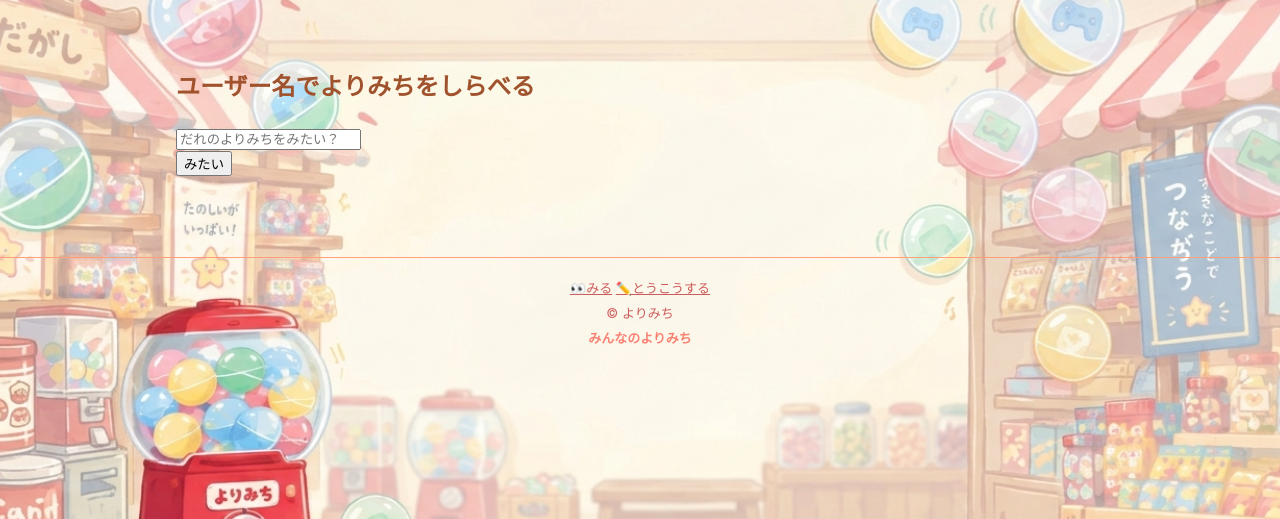
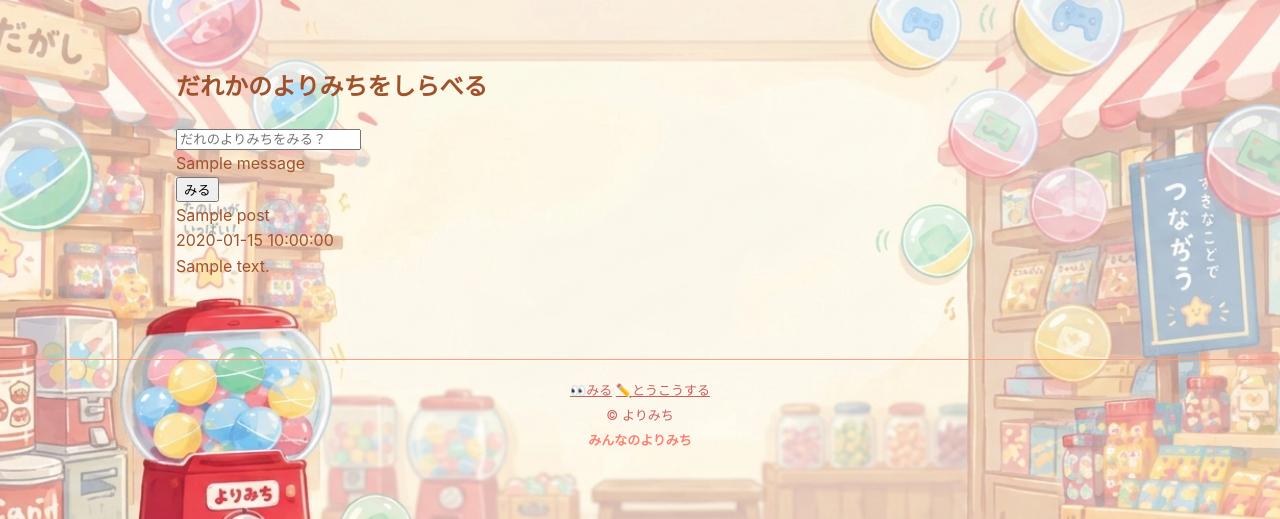
Before and after one commit to E-team-RT/E-team-Hackathon, a Flask app: template SNSApp/templates/post/posts.html in a window 1280 px wide. Shown: the part 74-593 px from the top of the page. Run offline with Flask 2, Linux system fonts and the light colour scheme; the template is opened without the code that fills it: most values are stand-ins (such as "Sample title", 1, 10 or a date in 2020); one stand-in notice (Sample message) is shown; some libraries are stand-ins or nearby versions.

Commit message:
バックエンド完成

```diff
--- a/SNSApp/app.py
+++ b/SNSApp/app.py
@@ -5,7 +5,7 @@ import hashlib
 import uuid
 import re
 import os
-import datetime
+# import datetime
 import time
 
 from models import User , Post, Comment
@@ -236,24 +236,29 @@ TARGET_TIME = "21:00:00"  # 時:分:秒（24時間表記）
 def rock_view():
     return redirect(url_for('rock_view'))
 
+# 動作確認用みるページの表示
+@app.route('/posts', methods=['GET'])
+def posts_view_b():
+    return render_template('post/posts.html')
+
 # ユーザー名で投稿検索
 @app.route('/username_search', methods=['POST'])
 def posts_search_by_name():
-    user_id = session.get('user_id')
-    if user_id is None:
-        return redirect(url_for('login_view'))
+    # user_id = session.get('user_id')
+    # if user_id is None:
+        # return redirect(url_for('login_view'))
     name = request.form.get('username_search', '').strip()
     if name == '':
         flash('ともだちのなまえが空です', 'error')
-        return redirect(url_for('home'))
+        return redirect(url_for('posts_view_b'))
     target_user_id = User.get_id_by_name(name)
     if target_user_id is None:
         flash('ともだちがみつかりません', 'error')
-        return redirect(url_for('home'))
+        return redirect(url_for('posts_view_b'))
     posts = Post.get_posts_by_name(name)
     if not posts:
         flash('ともだちのよりみちがありません', 'error')
-        return redirect(url_for('home'))
+        return redirect(url_for('posts_view_b'))
     for post in posts:
         post['created_at'] = post['created_at'].strftime('%Y-%m-%d %H:%M')
     return render_template('post/posts.html', posts=posts, name=name)
--- a/SNSApp/templates/post/posts.html
+++ b/SNSApp/templates/post/posts.html
@@ -14,17 +14,53 @@
   <main>
     <!-- ユーザー名の検索ウィンドウ -->
     <section>
-      <h1>ユーザー名でよりみちをしらべる</h1>
+      <h1>だれかのよりみちをしらべる</h1>
       <form action="/username_search" method="post">
         <input type="hidden" name="csrf_token" value="{{ csrf_token() }}">
-        <input type="search" name="username_search" placeholder="だれのよりみちをみたい？" required>
+        <input type="search" name="username_search" placeholder="だれのよりみちをみる？">
+        {% with messages = get_flashed_messages(with_categories=true) %}
+        {% if messages %}
+        <div class="flash-messages">
+          {% for category, message in messages %}
+          <div class="flash flash-{{ category }}">
+            {{ message }}
+          </div>
+          {% endfor %}
+        </div>
+        {% endif %}
+        {% endwith %}
         <div>
             <button type="submit">
-                みたい
+                みる
             </button>
         </div>
       </form>
     </section>
+
+    {% if posts and posts|length > 0 %}
+    <section class="post-list">
+      {% for post in posts %}
+      <div class="post-card">
+        <div class="post-content">
+          <div class="post-header">
+            <div class="post-user">
+              <span class="display-name">{{ post.name }}</span>
+            </div>
+            <div class="post-time">{{ post.created_at }}</div>
+          </div>
+          <div class="post-body">
+            {{ post.content }}
+          </div>
+        </div>
+      </div>
+      {% endfor %}
+    </section>
+    {% else %}
+    <div class="empty">
+      <p>よりみちがありません。</p>
+    </div>
+    {% endif %}
+
   </main>
 </div>
 
```
Also changed, not shown: Docker/MySQL/init.sql (+8 -2 lines), SNSApp/models.py (+6 -1 lines).
